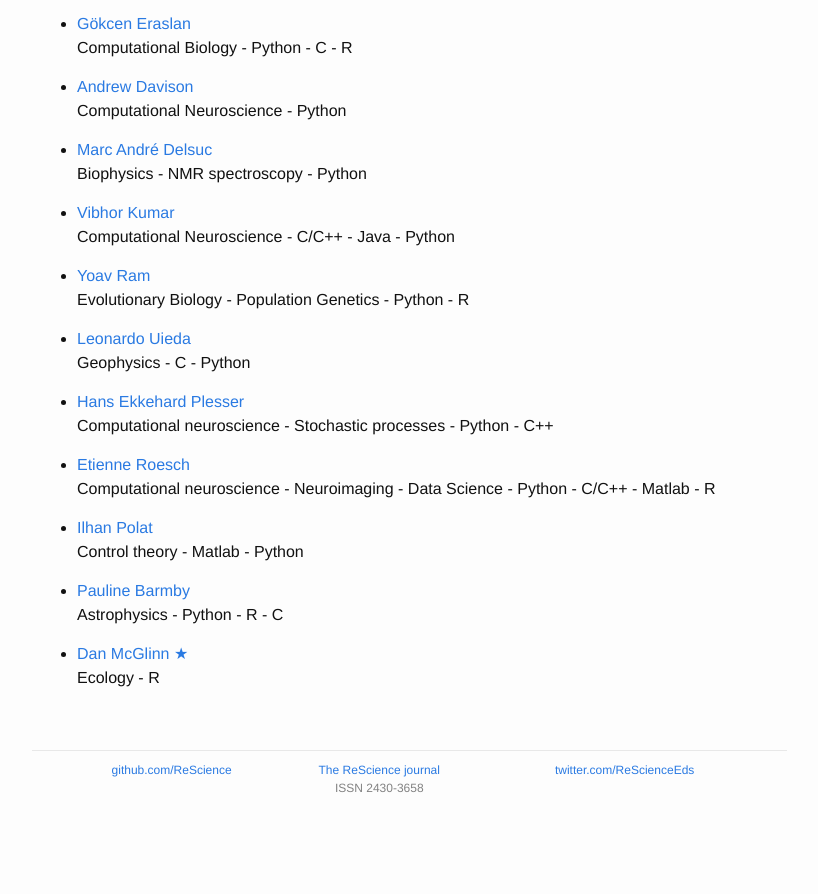
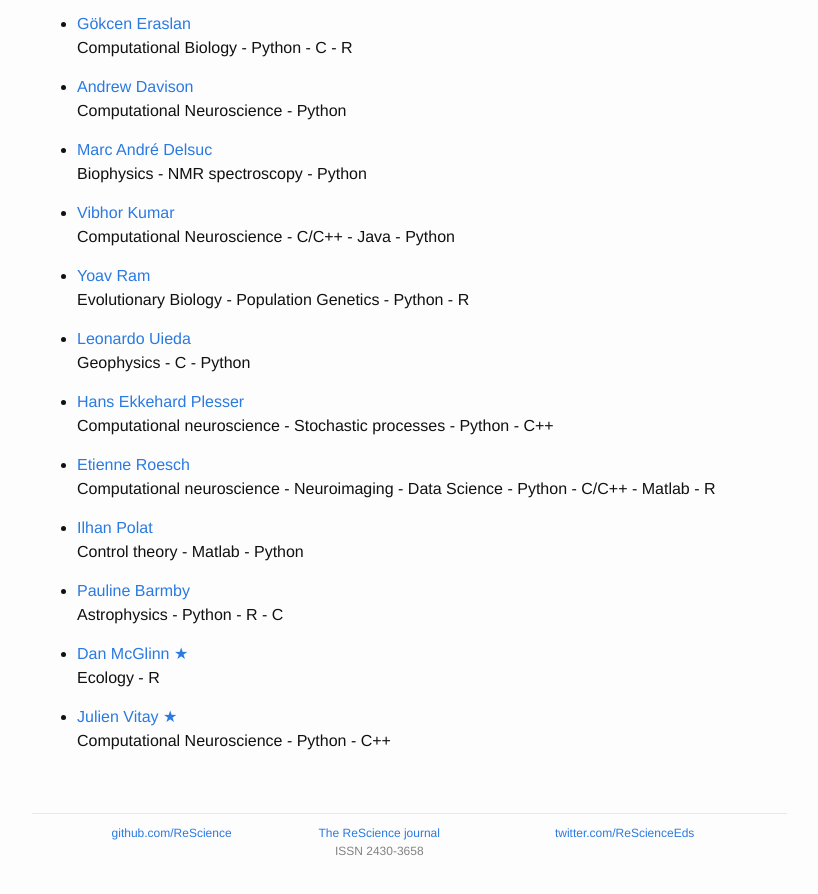
Before and after one commit to ReScience/rescience.github.io, a Jekyll site: the page built from 04-board.md, in a window 1280 px wide and 900 px high, scrolled down 1644 px. Shown: the top 894 px of the window, without its empty margins (223-1041 px from the left). Built offline with Jekyll 4.4.1, drawn with Linux system fonts in a browser that asks for light colours; Markdown is read by kramdown in place of the engine named in the settings; before the commit the page ends 2481 px from its top, so only the background shows below that.

Commit message:
Updated board

```diff
--- a/04-board.md
+++ b/04-board.md
@@ -111,3 +111,7 @@ accepts submissions in other open source languages.
 * [Dan McGlinn](https://github.com/dmcglinn)
   [★](https://github.com/ReScience/ReScience-submission/pull/11)
   Ecology - R
+
+* [Julien Vitay](https://github.com/vitay)
+  [★](https://github.com/ReScience/ReScience-submission/pull/14)
+  Computational Neuroscience - Python - C++
```
